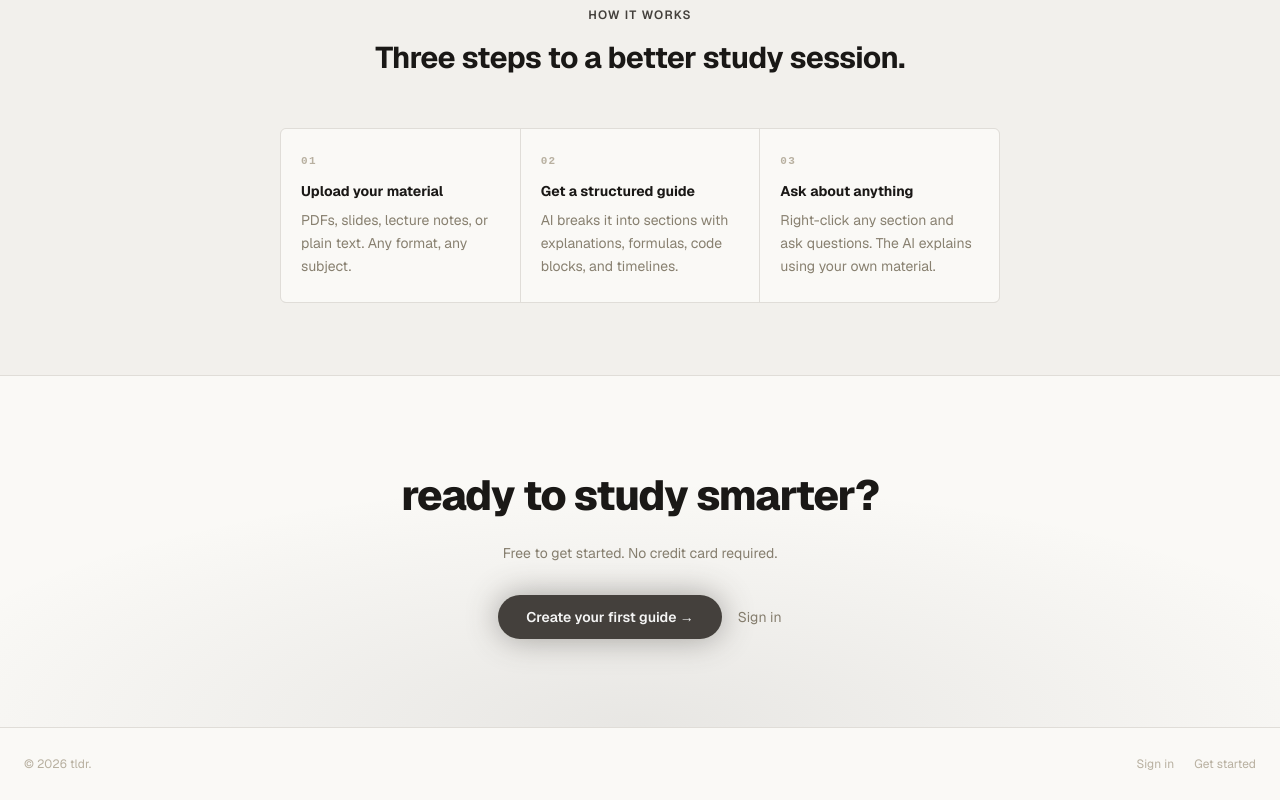
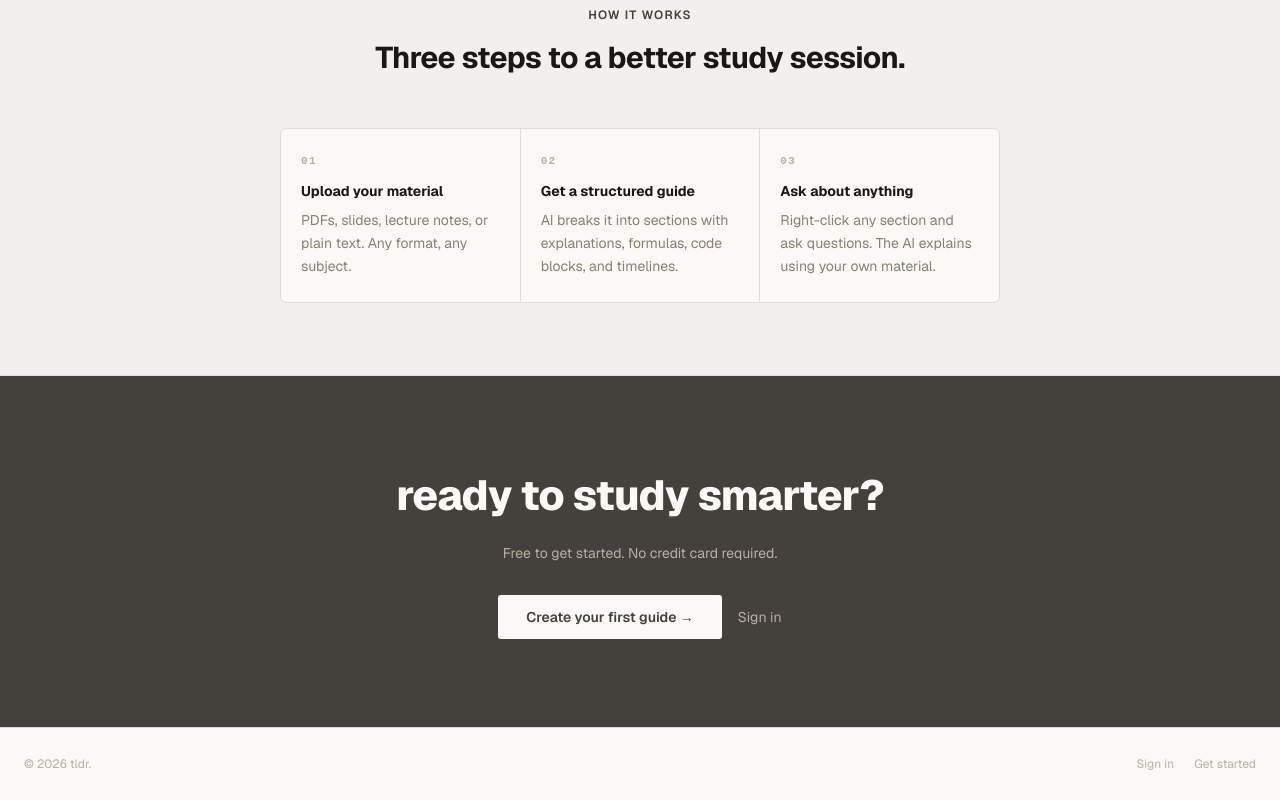
Before and after one commit to jx4e/reduce, a Next.js app: page / in a window 1280 px wide. Shown: the part 1589-2389 px from the top of the page. Built offline with nearby package versions, Linux system fonts and the light colour scheme; no server answers; a web font is replaced by a local one.

Commit message:
style: CTA section solid stone background, inverted button, serif headline

```diff
--- a/app/page.tsx
+++ b/app/page.tsx
@@ -115,26 +115,23 @@ export default async function LandingPage() {
       </section>
 
       {/* ── CTA ─────────────────────────────────────────────────────── */}
-      <section style={{ position: 'relative', padding: '88px 24px', textAlign: 'center', overflow: 'hidden' }}>
-        {/* Background gradient */}
-        <div aria-hidden style={{ position: 'absolute', inset: 0, background: 'radial-gradient(ellipse 60% 70% at 50% 100%, color-mix(in srgb, var(--accent) 10%, transparent), transparent)', pointerEvents: 'none' }} />
-
+      <section style={{ background: 'var(--accent)', padding: '88px 24px', textAlign: 'center' }}>
         <FadeUp>
-          <h2 style={{ fontSize: 'clamp(28px, 4vw, 42px)', fontWeight: 800, letterSpacing: '-0.03em', marginBottom: 16 }}>
+          <h2 style={{ fontFamily: 'var(--font-display)', fontSize: 'clamp(28px, 4vw, 42px)', fontWeight: 800, letterSpacing: '-0.02em', marginBottom: 16, color: 'var(--background)' }}>
             ready to study smarter?
           </h2>
-          <p className="text-sm mb-8" style={{ color: 'var(--muted)' }}>
+          <p className="text-sm mb-8" style={{ color: 'var(--muted-dark)' }}>
             Free to get started. No credit card required.
           </p>
           <div className="flex items-center justify-center gap-4 flex-wrap">
             <Link
               href="/register"
-              className="rounded-full px-7 py-3 text-sm font-semibold"
-              style={{ background: 'var(--accent)', color: '#fff', boxShadow: '0 0 32px color-mix(in srgb, var(--accent) 45%, transparent)' }}
+              className="px-7 py-3 text-sm font-semibold"
+              style={{ background: 'var(--background)', color: 'var(--accent)', borderRadius: 3 }}
             >
               Create your first guide →
             </Link>
-            <Link href="/login" className="text-sm" style={{ color: 'var(--muted)' }}>
+            <Link href="/login" className="text-sm" style={{ color: 'var(--muted-dark)' }}>
               Sign in
             </Link>
           </div>
```
